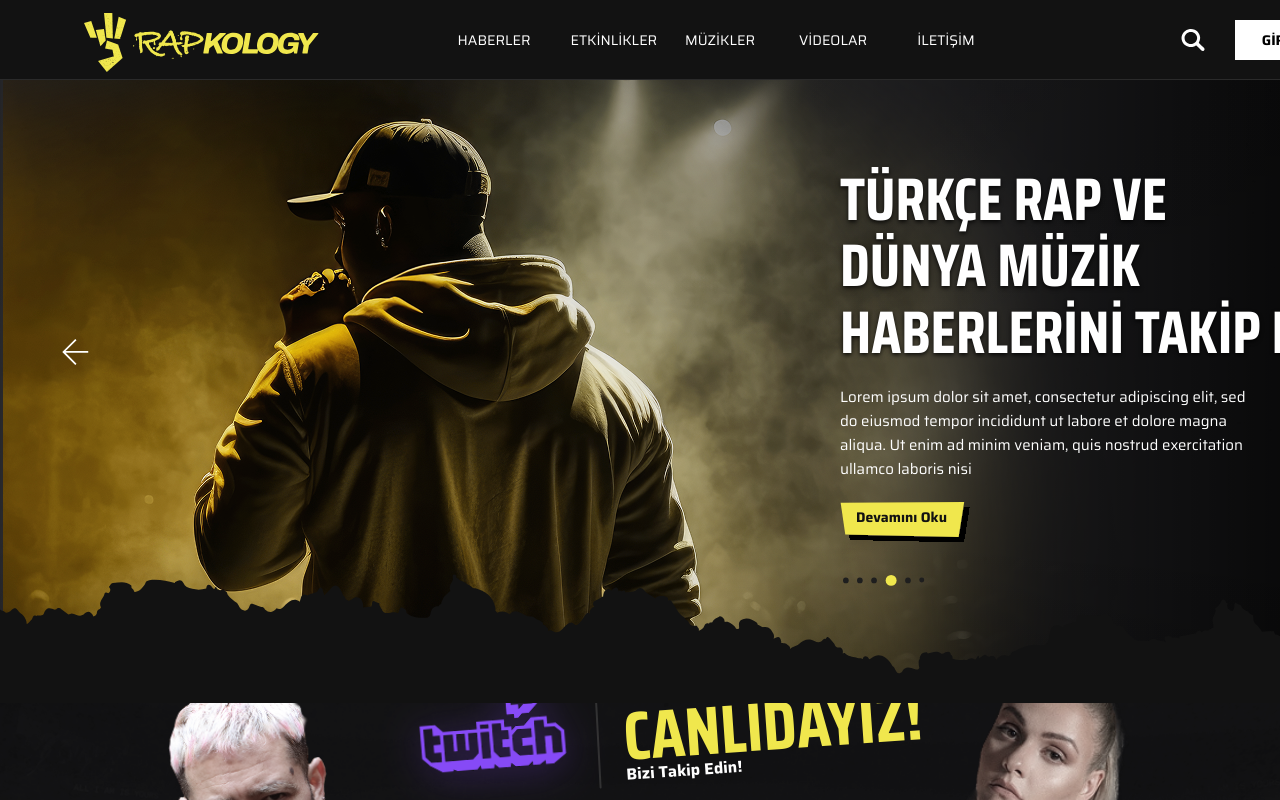
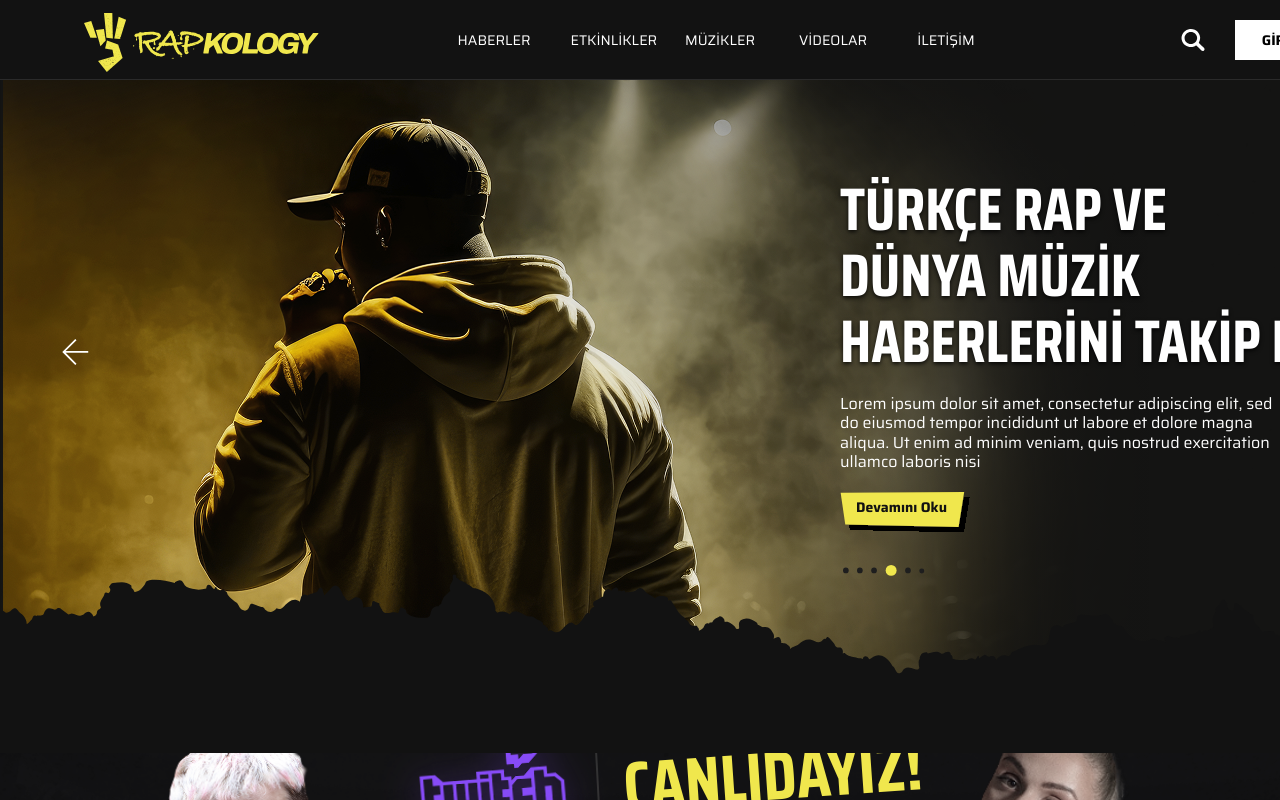
Before and after one commit to aliwert/codezone, a Next.js app: page / in a window 1280 px wide. Shown: the top 800 px of the page. Built offline with nearby package versions, Linux system fonts and the light colour scheme.

Commit message:
feat: remove top and bottom gradient & change styling of twitchherosection

```diff
--- a/src/components/desktop/HeroSection.tsx
+++ b/src/components/desktop/HeroSection.tsx
@@ -5,7 +5,7 @@ import { TfiArrowLeft, TfiArrowRight } from "react-icons/tfi";
 export default function HeroSection() {
   return (
     <section
-      className="relative mx-auto overflow-hidden bg-zinc-800"
+      className="relative mx-auto overflow-hidden bg-[#131312]"
       style={{
         width: "1440px",
         height: "703px",
@@ -17,7 +17,7 @@ export default function HeroSection() {
         <Navbar />
       </div>
       {/* Background Image */}
-      <div className="absolute inset-0">
+      <div className="absolute inset-0 ">
         <Image
           src="/hip-hop-singer-stage-during-concertative-ai 2.png"
           alt="Hip hop artist on stage"
@@ -30,11 +30,8 @@ export default function HeroSection() {
           priority
         />
         {/* right darkening */}
-        <div className="absolute inset-0 bg-gradient-to-r from-transparent via-transparent to-black/100" />
-        {/* top gradient */}
-        <div className="absolute inset-0 bg-gradient-to-b from-black/10 via-transparent to-transparent pointer-events-none" />
-        {/* bottom gradient */}
-        <div className="absolute inset-x-0 bottom-0 h-40 bg-gradient-to-t from-black/20 to-transparent pointer-events-none" />
+        <div className="absolute inset-0 bg-gradient-to-r from-transparent via-transparent to-[#131312]" />
+
         {/* texture overlay */}
         <Image
           src="/metal-texture-with-dust-scratches-cracks-textured-backgrounds (1) 1.png"
@@ -72,7 +69,16 @@ export default function HeroSection() {
               HABERLERİNİ TAKİP ET
             </h1>
 
-            <p className="mb-6 max-w-[420px] text-[15px] leading-[1.6] text-white">
+            <p
+              className="mb-6 max-w-[450px] text-white"
+              style={{
+                fontWeight: 400,
+                fontFamily: "var(--font-saira), sans-serif",
+                fontSize: "16px",
+                lineHeight: "120%",
+                letterSpacing: "1.5%",
+              }}
+            >
               Lorem ipsum dolor sit amet, consectetur adipiscing elit, sed do
               eiusmod tempor incididunt ut labore et dolore magna aliqua. Ut
               enim ad minim veniam, quis nostrud exercitation ullamco laboris
@@ -137,7 +143,6 @@ export default function HeroSection() {
           className="w-full h-auto"
         />
       </div>
-      <div></div>
     </section>
   );
 }
--- a/src/components/desktop/TwitchHeroSection.tsx
+++ b/src/components/desktop/TwitchHeroSection.tsx
@@ -4,7 +4,7 @@ export default function TwitchHeroSection() {
   return (
     <section
       className="relative w-full h-[80vh] bg-zinc-800 overflow-hidden Saira"
-      style={{ marginBottom: "-150px" }}
+      style={{ marginBottom: "-150px", marginTop: "50px" }}
     >
       {/* background container */}
       <div className="absolute inset-0 z-0">
```
